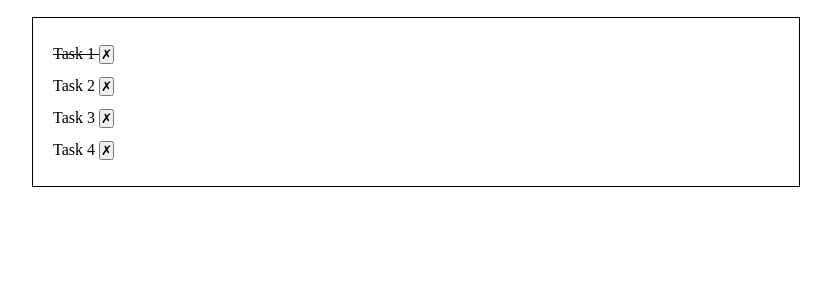
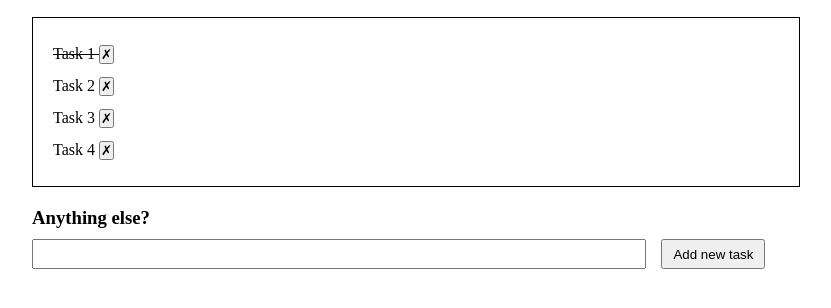
Before and after one commit to Roberta-Colombo/vue-todolist, a plain HTML site: page index.html in a window 1280 px wide. Shown: the part 70-378 px from the top of the page, without its empty margins (224-1055 px from the left). Drawn offline with nearby package versions, Linux system fonts and the light colour scheme.

Commit message:
Aggiunto milestone 3

```diff
--- a/css/style.css
+++ b/css/style.css
@@ -4,10 +4,13 @@
     box-sizing: border-box;
 }
 
+h1 {
+    text-align: center;
+}
+
 .container {
     margin: 30px auto;
     width: 60%;
-    text-align: center;
 }
 
 ul {
@@ -25,3 +28,23 @@ h1 {
 .line-through {
     text-decoration: line-through;
 }
+
+h3 {
+    margin-top: 20px;
+    margin-bottom: 10px;
+}
+
+input {
+    width: 80%;
+    height: 30px;
+    margin-right: 15px;
+}
+
+.addTask {
+    display: flex;
+    justify-content: flex-start;
+}
+
+#new-task-btn {
+    padding: 5px 10px;
+}
--- a/index.html
+++ b/index.html
@@ -22,6 +22,15 @@
                 </li>
             </ul>
 
+            <h3>Anything else?</h3>
+            <div class="addTask">
+                <input type="text" v-model="newTask.text">
+                <button id="new-task-btn" @click="addTask">Add new task</button>
+            </div>
+            <!-- <div v-if="newTask.error">You won't remember what that means. Add some more words!</div> -->
+
+
+
         </div>
 
     </div>
--- a/js/script.js
+++ b/js/script.js
@@ -3,6 +3,10 @@ const {createApp} = Vue
 createApp({
     data() {
         return {
+            newTask: {
+               text: '',
+               done: false,
+            },
             tasks: [
                 {
                     text: "Task 1",
@@ -23,6 +27,9 @@ createApp({
     methods: {
         eraseTask(index) {
           this.tasks.splice(index, 1);
+        },
+        addTask() {
+            this.tasks.push(this.newTask);
         }
     }
 }).mount('#app')
```
